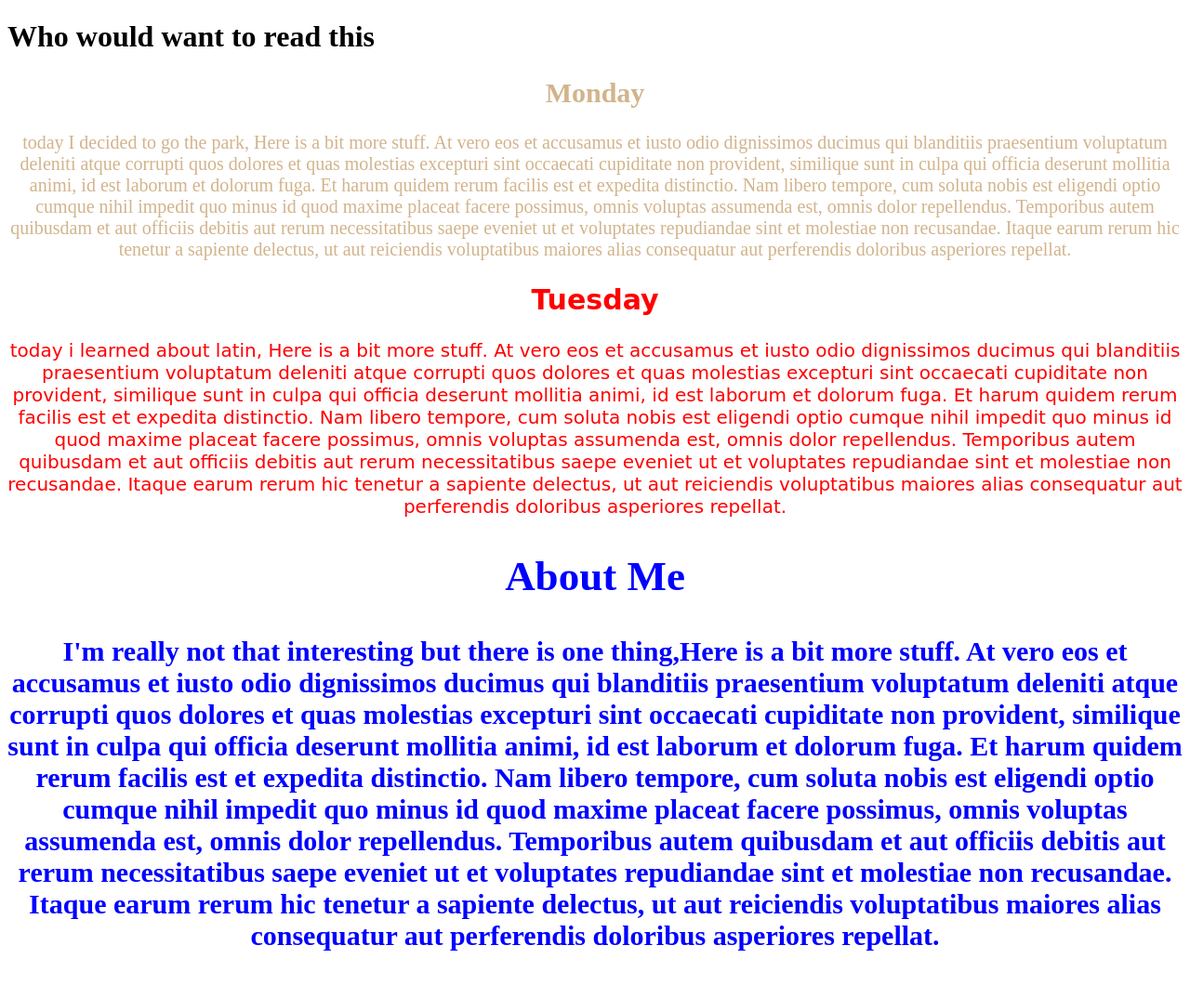
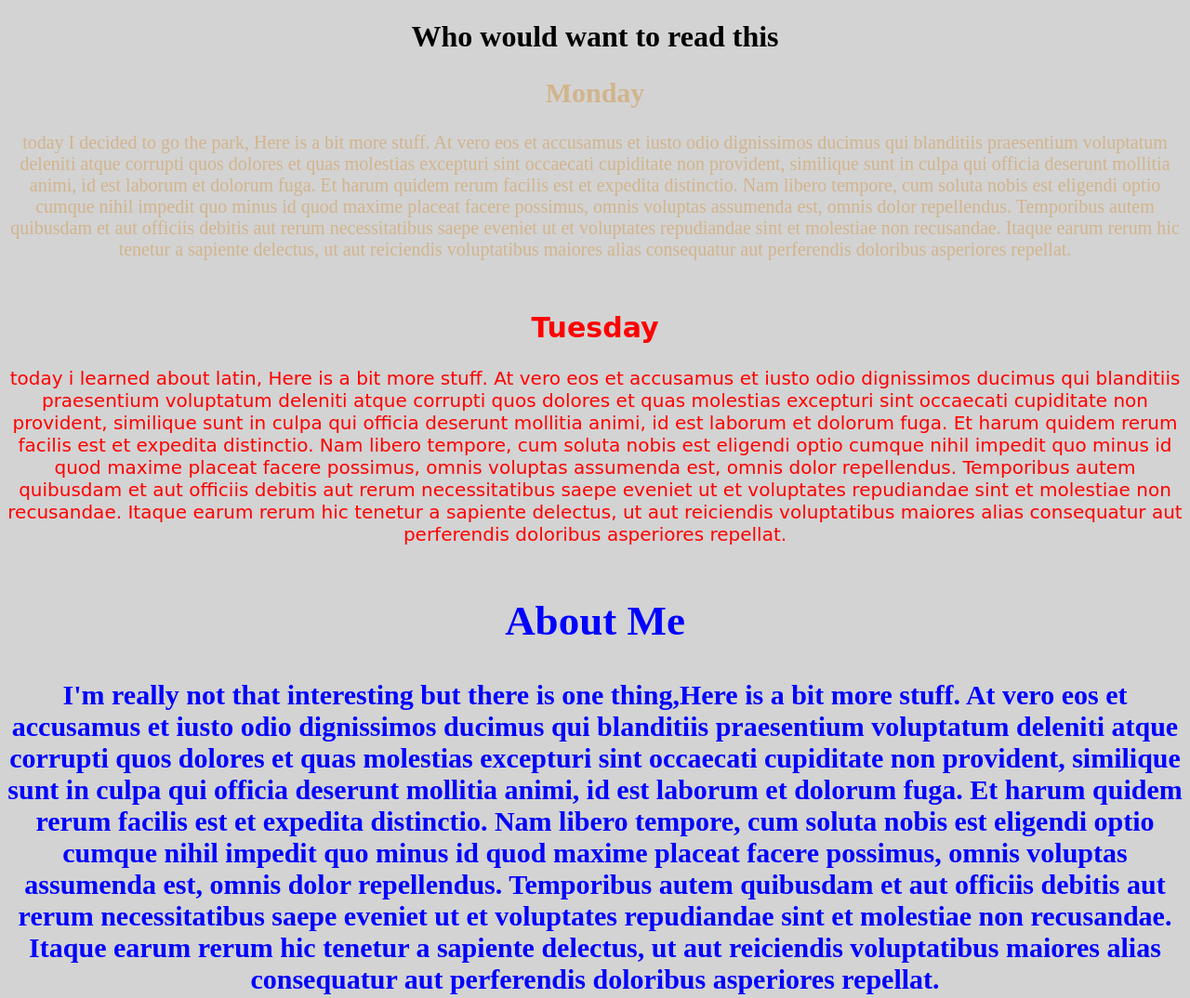
Before and after one commit to DanielMunger/fakeblog, a plain HTML site: page index.html in a window 1280 px wide. Shown: the whole page at 93% size. Drawn offline with Linux system fonts and the light colour scheme.

Commit message:
add margin to the top and bottom of the days in blog

```diff
--- a/css/styles.css
+++ b/css/styles.css
@@ -2,12 +2,15 @@
   text-align: center;
   color: tan;
   font-size: 20px;
+  margin-bottom: 55px;
 }
 .tuesday{
+  margin-top: 55px;
   text-align: center;
   font-size: 20px;
   font-family: cursive;
   color: red;
+  margin-bottom: 55px;
 }
 .about-me{
   text-align: center;
@@ -15,3 +18,9 @@
   font-size: 30px;
   color: blue;
 }
+h1{
+  text-align: center;
+}
+body{
+  background-color: lightgray;
+}
```
